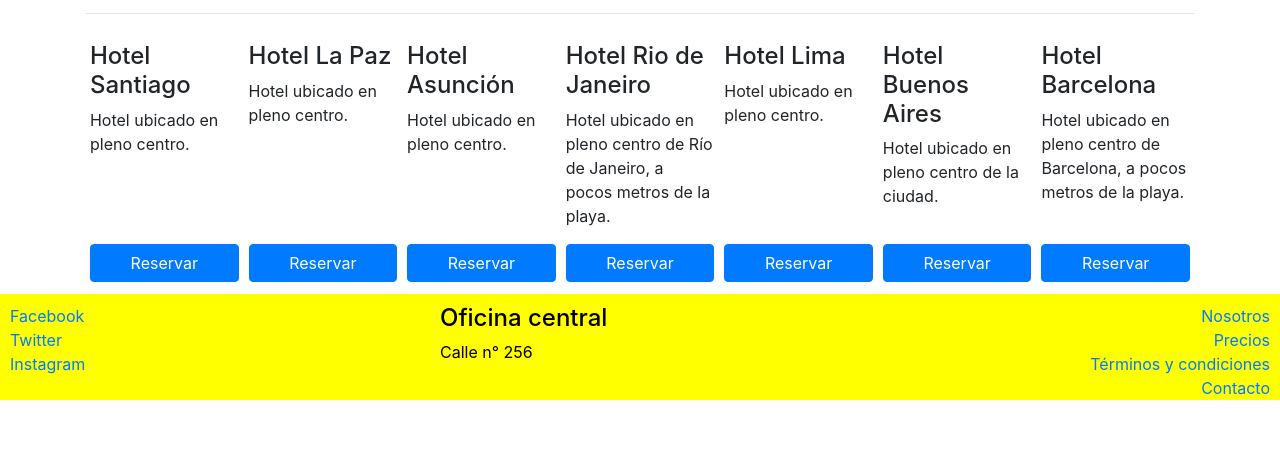
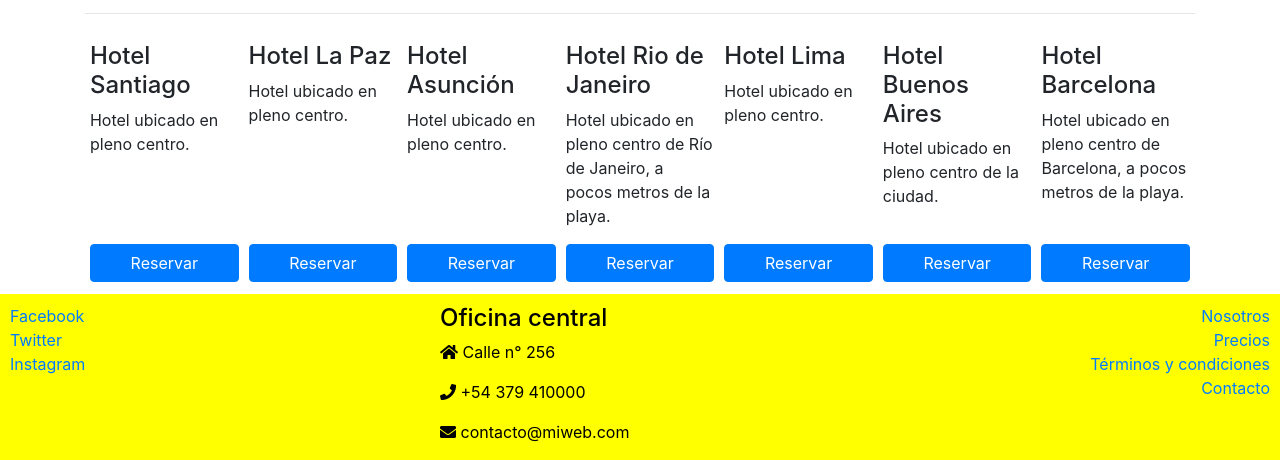
Before and after one commit to tognola/guia-hoteles, a website: page index.html in a window 1280 px wide. Shown: the part 517-977 px from the top of the page. Before the commit the page ends 917 px from the top, so only its background shows below. Drawn offline with nearby package versions, Linux system fonts and the light colour scheme.

Commit message:
Agregado iconos al area de contacto

```diff
--- a/index.html
+++ b/index.html
@@ -5,9 +5,12 @@
     <meta charset="utf-8">
     <meta name="viewport" content="width=device-width, initial-scale=1, shrink-to-fit=no">
 
+
     <!-- Bootstrap CSS -->
     <link rel="stylesheet" href="node_modules/bootstrap/dist/css/bootstrap.min.css" />
     <link rel="stylesheet" href="css/style.css">
+    <!-- Fonts -->
+    <link href="node_modules/@fortawesome/fontawesome-free/css/all.min.css" rel="stylesheet" type="text/css">
   </head>
   <body>
 
@@ -138,7 +141,9 @@
           <div class="col-sm-4">
             <address class="">
               <h4>Oficina central</h4>
-              <p>Calle n° 256</p>
+              <p><i class="fas fa-home"></i> Calle n° 256</p>
+              <p><i class="fas fa-phone"></i> +54 379 410000</p>
+              <p><i class="fas fa-envelope"></i> contacto@miweb.com</p>
             </address>
           </div>
           <div class="col-sm-4 d-flex flex-column align-items-end">
--- a/package.json
+++ b/package.json
@@ -18,6 +18,7 @@
   },
   "homepage": "https://github.com/tognola/guia-hoteles#readme",
   "devDependencies": {
+    "@fortawesome/fontawesome-free": "^5.12.0",
     "lite-server": "^2.5.4"
   },
   "dependencies": {
```
Also changed, not shown: 2 other files.
